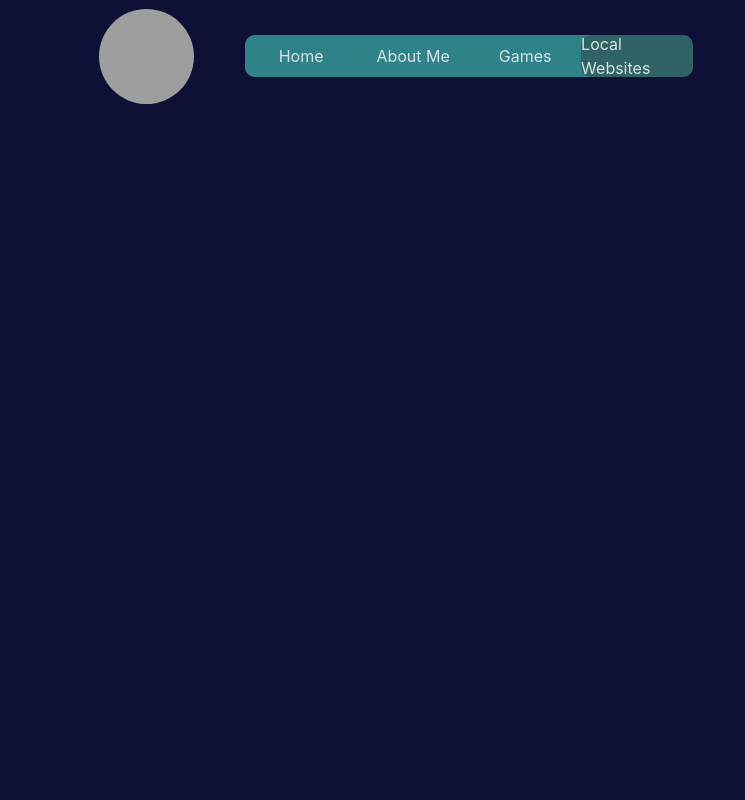
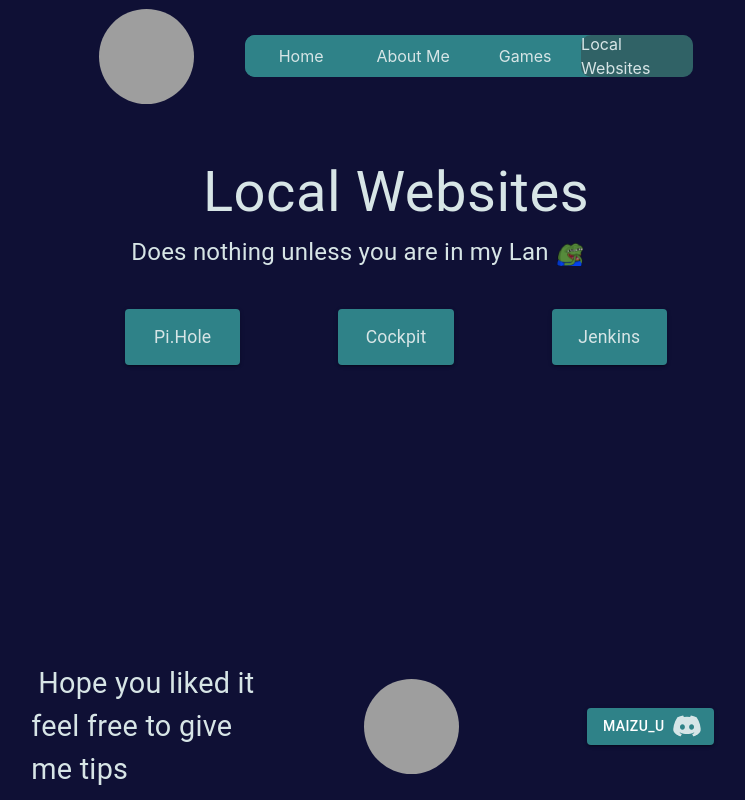
Before and after one commit to Maurice-H/Maizu-s-Website, a React (Vite) app: page /LocalWebsites in a window 1280 px wide. Shown: the whole page, without its empty margins (244-989 px from the left). Built offline with nearby package versions, Linux system fonts and the light colour scheme; grey boxes are pictures that could not be loaded.

Commit message:
created LocalWebsitesPage with LocalLinksButton

```diff
--- /dev/null
+++ b/src/Components/LocalLinksButton.tsx
@@ -0,0 +1,41 @@
+import { Button, Typography, Link } from "@mui/material";
+
+type LocalLinksButtonProps = {
+  buttonName: string;
+  href: string;
+};
+
+function LocalLinksButton({ buttonName, href }: LocalLinksButtonProps) {
+  return (
+    <>
+      <Link
+        underline="none"
+        rel="noopener noreferrer"
+        target="_blank"
+        href={href}
+      >
+        <Button
+          size="large"
+          sx={{
+            backgroundColor: "#2F8288",
+            width: "9vw",
+            height: "7vh",
+            "&:hover": { backgroundColor: "#34949b" },
+          }}
+          variant="contained"
+        >
+          <Typography
+            sx={{
+              fontSize: "1.1rem",
+              textTransform: "capitalize",
+            }}
+          >
+            {buttonName}
+          </Typography>
+        </Button>
+      </Link>
+    </>
+  );
+}
+
+export default LocalLinksButton;
--- /dev/null
+++ b/src/Sections/WebLinks.tsx
@@ -0,0 +1,60 @@
+import { Box, Typography } from "@mui/material";
+import LocalLinksButton from "../Components/LocalLinksButton.tsx";
+
+function WebLinks() {
+  return (
+    <>
+      <Box
+        sx={{
+          display: "flex",
+          flexDirection: "column",
+          alignContent: "center",
+          justifyContent: "flexstart",
+          alignItems: "center",
+          height: "65vh",
+          width: "100vw",
+          marginTop: "3%",
+        }}
+      >
+        <Typography sx={{ fontSize: "3.5rem" }}>Local Websites</Typography>
+        <Box
+          sx={{ display: "flex", flexDirection: "row", alignItems: "center" }}
+        >
+          <Typography sx={{ fontSize: "1.5rem" }}>
+            Does nothing unless you are in my Lan
+          </Typography>
+          <img
+            src="peepo-giggle-peepo.gif"
+            alt="peepo-giggle-peepo gif"
+            style={{ width: "5%", height: "auto", marginLeft: "1.5%" }}
+          ></img>
+        </Box>
+        <Box
+          sx={{
+            display: "flex",
+            flexDirection: "row",
+            marginTop: "3%",
+            width: "50vw",
+            height: "auto",
+            justifyContent: "space-around",
+          }}
+        >
+          <LocalLinksButton
+            buttonName={"Pi.hole"}
+            href={"http://pi.hole/admin/login.php"}
+          />
+          <LocalLinksButton
+            buttonName={"Cockpit"}
+            href={"https://raspberrypi:9090/system"}
+          />
+          <LocalLinksButton
+            buttonName={"Jenkins"}
+            href={"http://raspberrypi:8080/login?from=%2F"}
+          />
+        </Box>
+      </Box>
+    </>
+  );
+}
+
+export default WebLinks;
--- a/src/Views/LocalWebsitesPage.tsx
+++ b/src/Views/LocalWebsitesPage.tsx
@@ -1,9 +1,13 @@
+import Footer from "../Sections/Footer";
 import Header from "../Sections/Header.tsx";
+import WebLinks from "../Sections/WebLinks";
 
 function LocalWebsitesPage() {
   return (
     <>
       <Header />
+      <WebLinks />
+      <Footer />
     </>
   );
 }
```
Also changed, not shown: public/peepo-giggle-peepo.gif (added).
